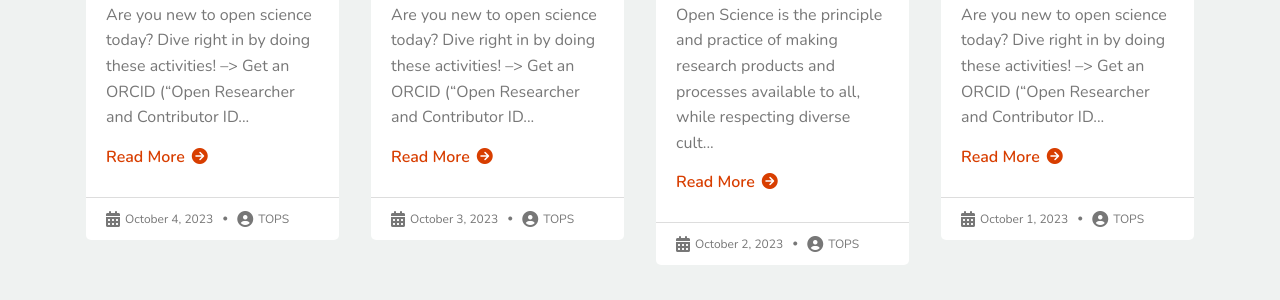
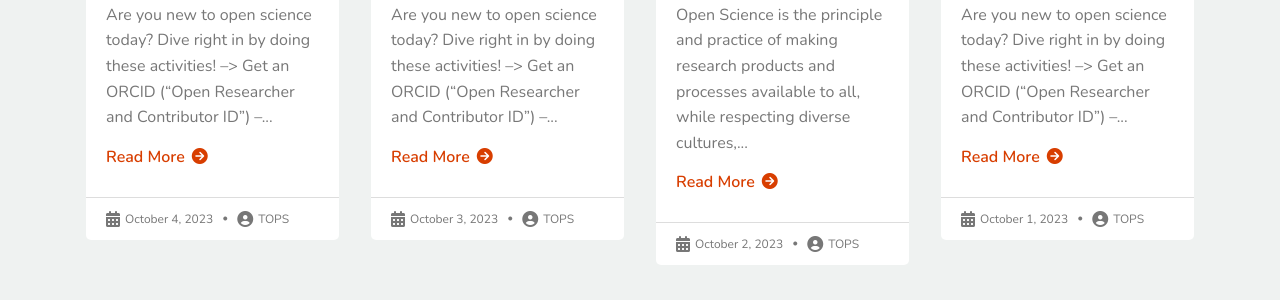
Before and after one commit to bressler1995/TOPS-Website-Front-End, a Jekyll site: the page built from index.md, in a window 1280 px wide and 900 px high, scrolled down 1954 px. Shown: the part 256-556 px from the top of the window. Built offline with Jekyll 4.4.1, drawn with Linux system fonts in a browser that asks for light colours.

Commit message:
Perhaps a hair more

```diff
--- a/_includes/home/posts.html
+++ b/_includes/home/posts.html
@@ -17,7 +17,7 @@
               <a href="{{ post.url | absolute_url }}" class="tops_posts_post_image"><img src="{{ site.baseurl }}/{{ post.image }}"></a>
               <div class="tops_posts_post_content">
                   <h3 class="mb-2">{{ post.title }}</h3>
-                  <p class="mb-3">{{ post.content | markdownify | strip_html | truncate:135 }}</p>
+                  <p class="mb-3">{{ post.content | markdownify | strip_html | truncate:140 }}</p>
                   <a class="tops_posts_post_readmore" href="{{ post.url | absolute_url }}">Read More<i class="fa-solid fa-circle-arrow-right"></i></a>
               </div>
               <div class="tops_posts_post_meta d-flex flex-row flex-wrap align-items-center">
```
